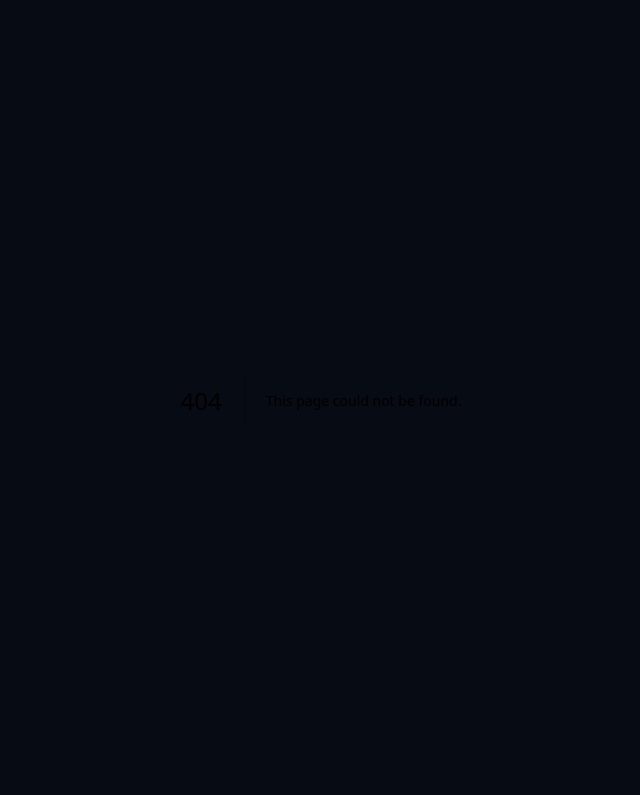
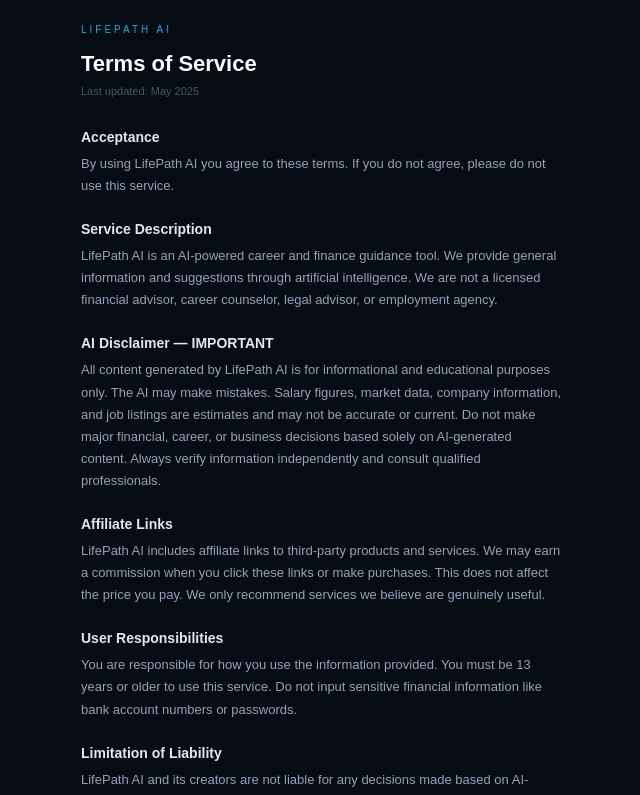
Before and after one commit to LIFEPATHAI07/lifepath-ai, a Next.js app: page /terms in a window 1280 px wide. Before the commit this address had no page. Shown: the top 795 px of the page, without its empty margins (319-959 px from the left). Built offline with nearby package versions, Linux system fonts and the light colour scheme.

Commit message:
Create page.js

```diff
--- /dev/null
+++ b/app/terms/page.js
@@ -0,0 +1,27 @@
+export default function Terms() {
+  return (
+    <div style={{ maxWidth: 480, margin: "0 auto", padding: "24px 20px 60px", background: "#060b14", minHeight: "100vh", color: "#94a3b8", fontFamily: "sans-serif" }}>
+      <div style={{ color: "#06b6d4", fontSize: 10, letterSpacing: 3, marginBottom: 16 }}>LIFEPATH AI</div>
+      <h1 style={{ color: "#fff", fontSize: 22, fontWeight: 800, marginBottom: 8 }}>Terms of Service</h1>
+      <div style={{ color: "#475569", fontSize: 11, marginBottom: 32 }}>Last updated: May 2025</div>
+
+      {[
+        ["Acceptance", "By using LifePath AI you agree to these terms. If you do not agree, please do not use this service."],
+        ["Service Description", "LifePath AI is an AI-powered career and finance guidance tool. We provide general information and suggestions through artificial intelligence. We are not a licensed financial advisor, career counselor, legal advisor, or employment agency."],
+        ["AI Disclaimer — IMPORTANT", "All content generated by LifePath AI is for informational and educational purposes only. The AI may make mistakes. Salary figures, market data, company information, and job listings are estimates and may not be accurate or current. Do not make major financial, career, or business decisions based solely on AI-generated content. Always verify information independently and consult qualified professionals."],
+        ["Affiliate Links", "LifePath AI includes affiliate links to third-party products and services. We may earn a commission when you click these links or make purchases. This does not affect the price you pay. We only recommend services we believe are genuinely useful."],
+        ["User Responsibilities", "You are responsible for how you use the information provided. You must be 13 years or older to use this service. Do not input sensitive financial information like bank account numbers or passwords."],
+        ["Limitation of Liability", "LifePath AI and its creators are not liable for any decisions made based on AI-generated content. We are not responsible for accuracy of third-party information, job listings, or salary data. Use this service at your own discretion."],
+        ["Changes", "We may update these terms at any time. Continued use of the service means you accept updated terms."],
+        ["Contact", "For questions contact: lifepathaiapp@gmail.com"],
+      ].map(([title, text], i) => (
+        <div key={i} style={{ marginBottom: 24 }}>
+          <div style={{ color: "#e2e8f0", fontWeight: 700, fontSize: 14, marginBottom: 8 }}>{title}</div>
+          <div style={{ fontSize: 13, lineHeight: 1.7 }}>{text}</div>
+        </div>
+      ))}
+
+      <a href="/" style={{ display: "block", textAlign: "center", padding: "12px", background: "rgba(6,182,212,0.1)", border: "1px solid rgba(6,182,212,0.3)", borderRadius: 12, color: "#06b6d4", textDecoration: "none", fontSize: 13, fontWeight: 600, marginTop: 20 }}>← Back to LifePath AI</a>
+    </div>
+  );
+}
```
